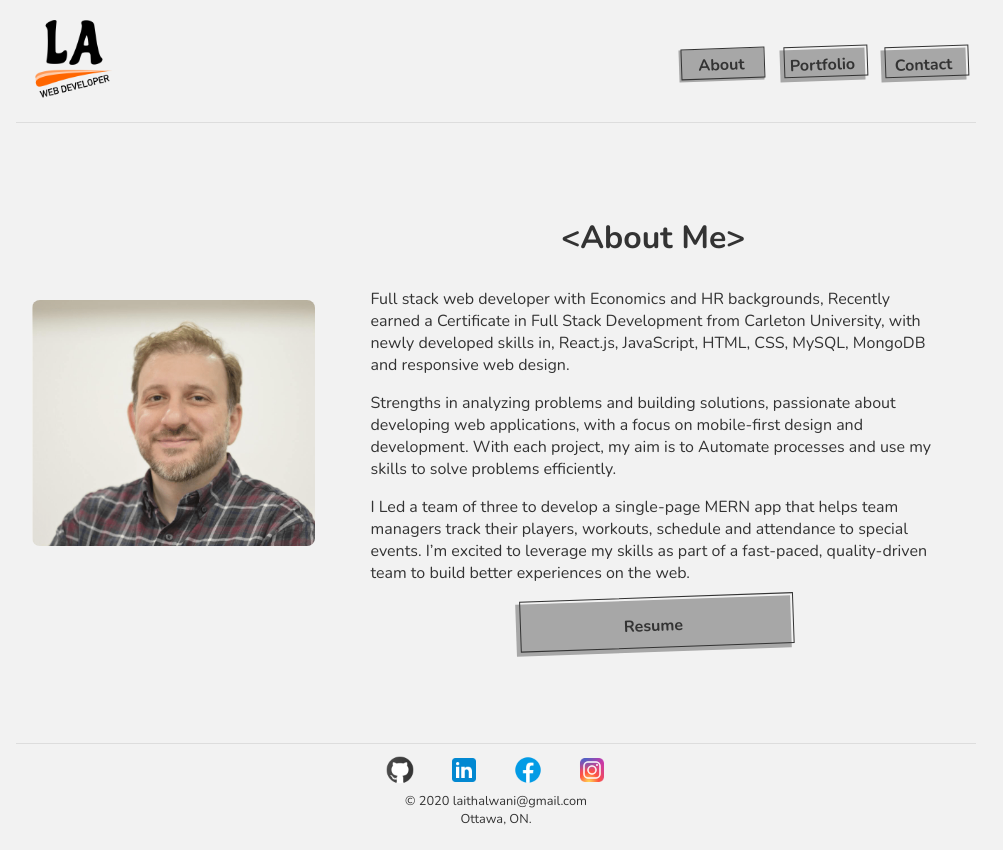
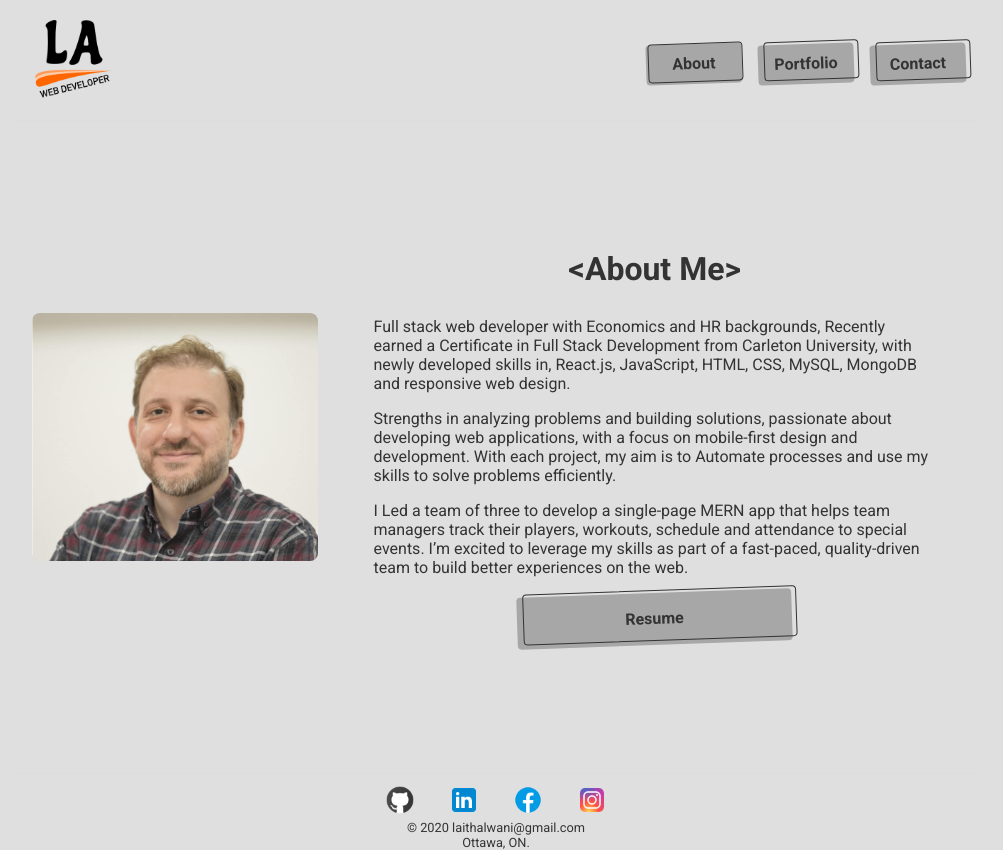
Before and after one commit to LaithAlwani/LaithAlwani, a Next.js app: page / in a window 1280 px wide. Shown: the whole page, without its empty margins (144-1147 px from the left). Before the commit the page ends 828 px from the top, so only its background shows below. Built offline with nearby package versions, Linux system fonts and the light colour scheme.

Commit message:
fixes content hight, buttons, contact form

```diff
--- a/pages/index.js
+++ b/pages/index.js
@@ -36,7 +36,7 @@ export default function Home() {
           fast-paced, quality-driven team to build better experiences on the
           web.
         </p>
-        <a href="./resume.pdf" target="_blank" rel="noreferrer" className="btn">
+        <a href="./resume.docx" target="_blank" rel="noreferrer" className="btn">
           Resume
         </a>
       </div>
--- a/styles/contact.module.css
+++ b/styles/contact.module.css
@@ -20,6 +20,7 @@
   font-family: "Nunito";
   font-size: 1rem;
   border:0;
+  border-radius: 0.25rem;
   margin-bottom: 0.5rem;
   padding: 0.5rem 0.75rem ;
 
--- a/styles/globals.css
+++ b/styles/globals.css
@@ -1,4 +1,4 @@
-@import url("https://fonts.googleapis.com/css2?family=Nunito:wght@300;400;600;700&display=swap");
+@import url("https://fonts.googleapis.com/css2?family=Roboto:wght@300;400;600;700&display=swap");
 
 *,
 *:before,
@@ -7,9 +7,9 @@
 }
 
 body {
-  background: #f2f2f2;
+  background: #dfdfdf;
   color: #333;
-  font-family: "Nunito";
+  font-family: "Roboto";
   margin: 0;
 }
 
@@ -54,7 +54,7 @@ nav .logo a {
 
 
 .content {
-  min-height: 75vh;
+  min-height: 79vh;
   margin: 0 auto;
   flex: 1;
   display: flex;
@@ -96,6 +96,7 @@ footer span {
 .btn {
   background-color: #a7a7a7;
   border: 0 solid #e5e7eb;
+  border-radius: 0.25rem;
   box-sizing: border-box;
   display: flex;
   font-size: 1rem;
@@ -125,26 +126,25 @@ footer span {
 .btn:after {
   content: "";
   position: absolute;
-  border: 1px solid #333;
-  bottom: 4px;
-  left: 4px;
+  border: 0.07rem solid #333;
+  border-radius: 0.25rem;
+  bottom: 0.25rem;
+  left: 0.4rem;
   width: calc(100% - 1px);
   height: calc(100% - 1px);
 }
 
-.btn:hover:after {
-  bottom: 2px;
-  left: 2px;
-}
-
+.btn:hover:after,
 .active:after {
-  bottom: 2px;
-  left: 2px;
+  bottom: 0.1rem;
+  left: 0.1rem;
   transform: none;
 }
 
+
+
 .nav-link {
-  max-width: 85px;
-  line-height: 1rem;
+  max-width: 6rem;
+  line-height: 1.5rem;
   padding: 0.5rem;
 }
```
Also changed, not shown: pages/about.js (added, +7 -0 lines), pages/contact.js (+4 -15 lines), 2 other files (tests, documents, lock files or other folders).
